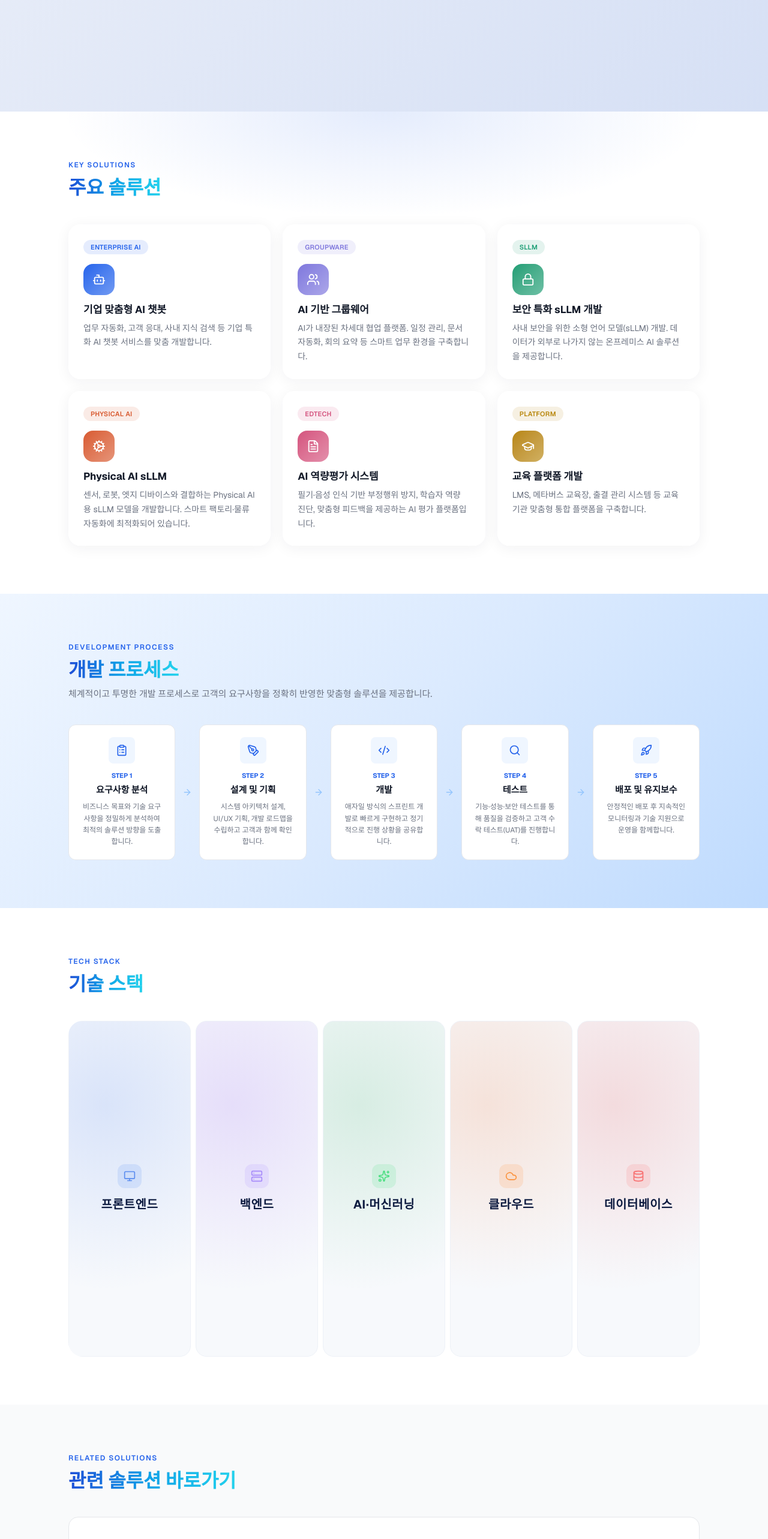
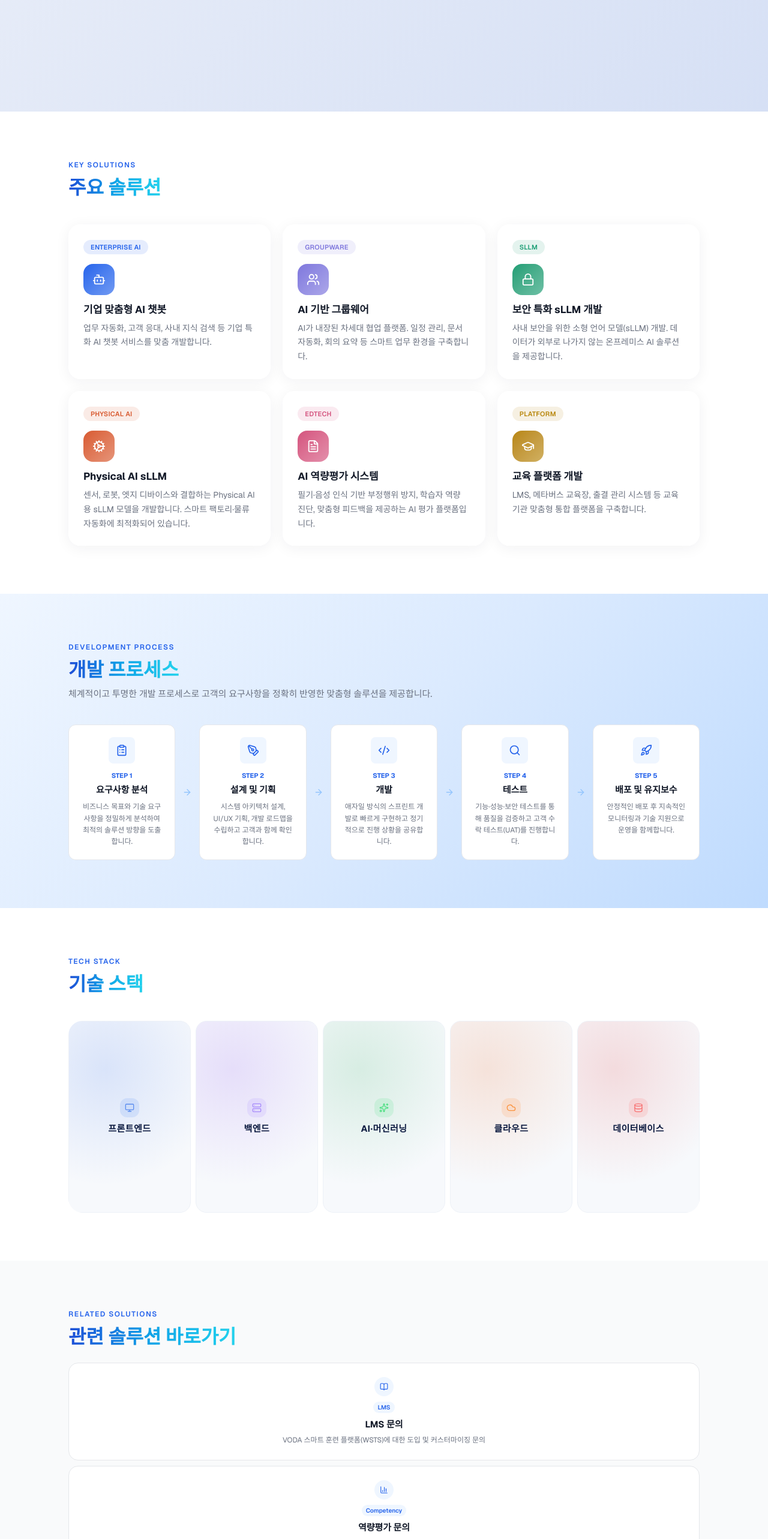
Before and after one commit to chaeuns/vodawebsite, a Next.js app: page /business/ai-solutions in a window 1280 px wide. Shown: the part 234-2800 px from the top of the page at 60% size. Built offline with nearby package versions, Linux system fonts and the light colour scheme; a web font is replaced by a local one.

Commit message:
wip: ai-solutions 페이지 작업 이어서 진행

```diff
--- a/app/business/ai-solutions/components/KeySolutions.tsx
+++ b/app/business/ai-solutions/components/KeySolutions.tsx
@@ -39,16 +39,6 @@ export default function KeySolutions() {
         opacity: isVisible ? 1 : 0,
       }}
     >
-      {/* top-center glow, echoes the Educational Ideology section's tone */}
-      <div
-        aria-hidden="true"
-        className="pointer-events-none absolute inset-x-0 top-0 h-[420px]"
-        style={{
-          background:
-            "radial-gradient(60% 60% at 50% 0%, rgba(37,99,235,0.12) 0%, rgba(37,99,235,0) 70%)",
-        }}
-      />
-
       <div className="max-w-[1100px] mx-auto px-6 relative">
         <p
           style={{ letterSpacing: "1.5px" }}
--- a/app/business/ai-solutions/components/RelatedSolutions.tsx
+++ b/app/business/ai-solutions/components/RelatedSolutions.tsx
@@ -30,22 +30,22 @@ export default function RelatedSolutions() {
           관련 솔루션 바로가기
         </FillHeading>
 
-        <div className="flex flex-col gap-4 mt-10">
+        <div className="flex flex-col gap-[9px] mt-[23px]">
           {relatedSolutions.map((item, i) => {
             const Icon = ICONS[i];
             return (
               <div
                 key={item.title}
-                className="border border-[#E5E7EB] rounded-2xl bg-white px-6 py-10 text-center"
+                className="border border-[#E5E7EB] rounded-2xl bg-white px-[14px] py-[23px] text-center"
               >
-                <div className="w-14 h-14 mx-auto rounded-full bg-[#EFF6FF] flex items-center justify-center">
-                  <Icon size={24} className="text-[#2563EB]" />
+                <div className="w-8 h-8 mx-auto rounded-full bg-[#EFF6FF] flex items-center justify-center">
+                  <Icon size={14} className="text-[#2563EB]" />
                 </div>
-                <span className="inline-block text-[12px] font-semibold text-[#2563EB] bg-[#EFF6FF] px-3 py-1 rounded-full mt-4">
+                <span className="inline-block text-[10px] font-semibold text-[#2563EB] bg-[#EFF6FF] px-[7px] py-[2px] rounded-full mt-[9px]">
                   {item.badge}
                 </span>
-                <p className="text-[20px] font-bold text-[#111827] mt-3">{item.title}</p>
-                <p className="text-[14px] text-[#6B7280] mt-2 leading-[1.7] max-w-[560px] mx-auto break-keep">
+                <p className="text-[15px] font-bold text-[#111827] mt-[7px]">{item.title}</p>
+                <p className="text-[12px] text-[#6B7280] mt-[5px] leading-[1.6] max-w-[420px] mx-auto break-keep">
                   {item.body}
                 </p>
               </div>
--- a/app/business/ai-solutions/components/TechStack.tsx
+++ b/app/business/ai-solutions/components/TechStack.tsx
@@ -38,7 +38,7 @@ export default function TechStack() {
           기술 스택
         </FillHeading>
 
-        <div className="flex max-[900px]:flex-col h-[560px] max-[900px]:h-auto gap-2 rounded-[24px] overflow-hidden mt-10">
+        <div className="flex max-[900px]:flex-col h-[320px] max-[900px]:h-auto gap-2 rounded-[24px] overflow-hidden mt-10">
           {techStack.map((group, i) => {
             const Icon = ICONS[i];
             const style = CATEGORY_STYLES[group.category] ?? CATEGORY_STYLES["FRONT END"];
@@ -46,11 +46,11 @@ export default function TechStack() {
             return (
               <div
                 key={group.category}
-                className="group relative flex-1 max-[900px]:flex-none min-w-[100px] max-[900px]:min-w-0 max-[900px]:h-[100px] max-[900px]:hover:h-auto max-[900px]:hover:min-h-[220px] rounded-[18px] overflow-hidden border border-[#edf1f7] bg-[#F7F9FC] hover:flex-[4] hover:shadow-[0_20px_40px_rgba(13,27,64,0.1)]"
+                className="group relative flex-1 max-[900px]:flex-none min-w-[80px] max-[900px]:min-w-0 max-[900px]:h-[60px] max-[900px]:hover:h-auto max-[900px]:hover:min-h-[130px] rounded-[18px] overflow-hidden border border-[#edf1f7] bg-[#F7F9FC] hover:z-10 hover:shadow-[0_20px_40px_rgba(13,27,64,0.1)]"
                 style={{
                   transform: isVisible ? "translateY(0)" : "translateY(16px)",
                   opacity: isVisible ? 1 : 0,
-                  transition: `opacity 0.5s ease ${i * 90}ms, transform 0.5s ease ${i * 90}ms, flex 0.55s cubic-bezier(0.22,1,0.36,1), box-shadow 0.3s ease`,
+                  transition: `opacity 0.5s ease ${i * 90}ms, transform 0.5s ease ${i * 90}ms, box-shadow 0.3s ease`,
                 }}
               >
                 {/* accent glow */}
@@ -63,40 +63,40 @@ export default function TechStack() {
                 />
 
                 {/* collapsed layer */}
-                <div className="absolute inset-0 flex flex-col max-[900px]:flex-row items-center justify-center max-[900px]:justify-start gap-3 max-[900px]:px-5 opacity-100 group-hover:opacity-0 transition-opacity duration-300">
+                <div className="absolute inset-0 flex flex-col max-[900px]:flex-row items-center justify-center max-[900px]:justify-start gap-2 max-[900px]:px-4 opacity-100 transition-opacity ease-out duration-150 group-hover:opacity-0 group-hover:duration-150">
                   <div
-                    className="w-10 h-10 rounded-xl flex items-center justify-center shrink-0"
+                    className="w-8 h-8 rounded-xl flex items-center justify-center shrink-0"
                     style={{ background: `rgba(${style.accentRgb},0.16)` }}
                   >
-                    <Icon size={20} style={{ color: style.accent }} />
+                    <Icon size={16} style={{ color: style.accent }} />
                   </div>
-                  <p className="text-[20px] font-bold tracking-[0.03em] text-[#0D1B40] whitespace-nowrap">
+                  <p className="text-[15px] font-bold tracking-[0.03em] text-[#0D1B40] whitespace-nowrap">
                     {group.label}
                   </p>
                 </div>
 
                 {/* expanded layer */}
-                <div className="absolute inset-0 flex flex-col justify-end px-[26px] py-[28px] opacity-0 transition-none group-hover:opacity-100 group-hover:transition-opacity group-hover:duration-[350ms] group-hover:delay-100 group-hover:ease-out">
+                <div className="absolute inset-0 flex flex-col items-center justify-start text-center px-[18px] pt-[64px] pb-[18px] opacity-0 transition-opacity ease-out duration-150 group-hover:opacity-100 group-hover:duration-150">
                   <div
-                    className="w-11 h-11 rounded-xl flex items-center justify-center mb-4"
+                    className="w-9 h-9 rounded-xl flex items-center justify-center mb-2.5"
                     style={{ background: `rgba(${style.accentRgb},0.16)` }}
                   >
-                    <Icon size={22} style={{ color: style.accent }} />
+                    <Icon size={17} style={{ color: style.accent }} />
                   </div>
                   <p
-                    className="text-[11.5px] font-bold tracking-[0.08em]"
+                    className="text-[10px] font-bold tracking-[0.08em]"
                     style={{ color: style.accent }}
                   >
                     {group.category}
                   </p>
-                  <p className="text-[22px] font-extrabold text-[#0D1B40] whitespace-nowrap mt-1">
+                  <p className="text-[16px] font-extrabold text-[#0D1B40] leading-[1.25] mt-1">
                     {group.label}
                   </p>
-                  <div className="flex flex-wrap gap-[7px] mt-4">
+                  <div className="flex flex-wrap justify-center gap-[5px] mt-3">
                     {group.items.map((item) => (
                       <span
                         key={item}
-                        className="text-[12px] font-semibold text-[#3a4256] bg-white px-[12px] py-[5px] rounded-full border"
+                        className="text-[10px] font-semibold text-[#3a4256] bg-white px-[9px] py-[3px] rounded-full border"
                         style={{ borderColor: `rgba(${style.accentRgb},0.35)` }}
                       >
                         {item}
```
Also changed, not shown: app/business/ai-solutions/components/DevelopmentProcess.tsx (+36 -34 lines).
